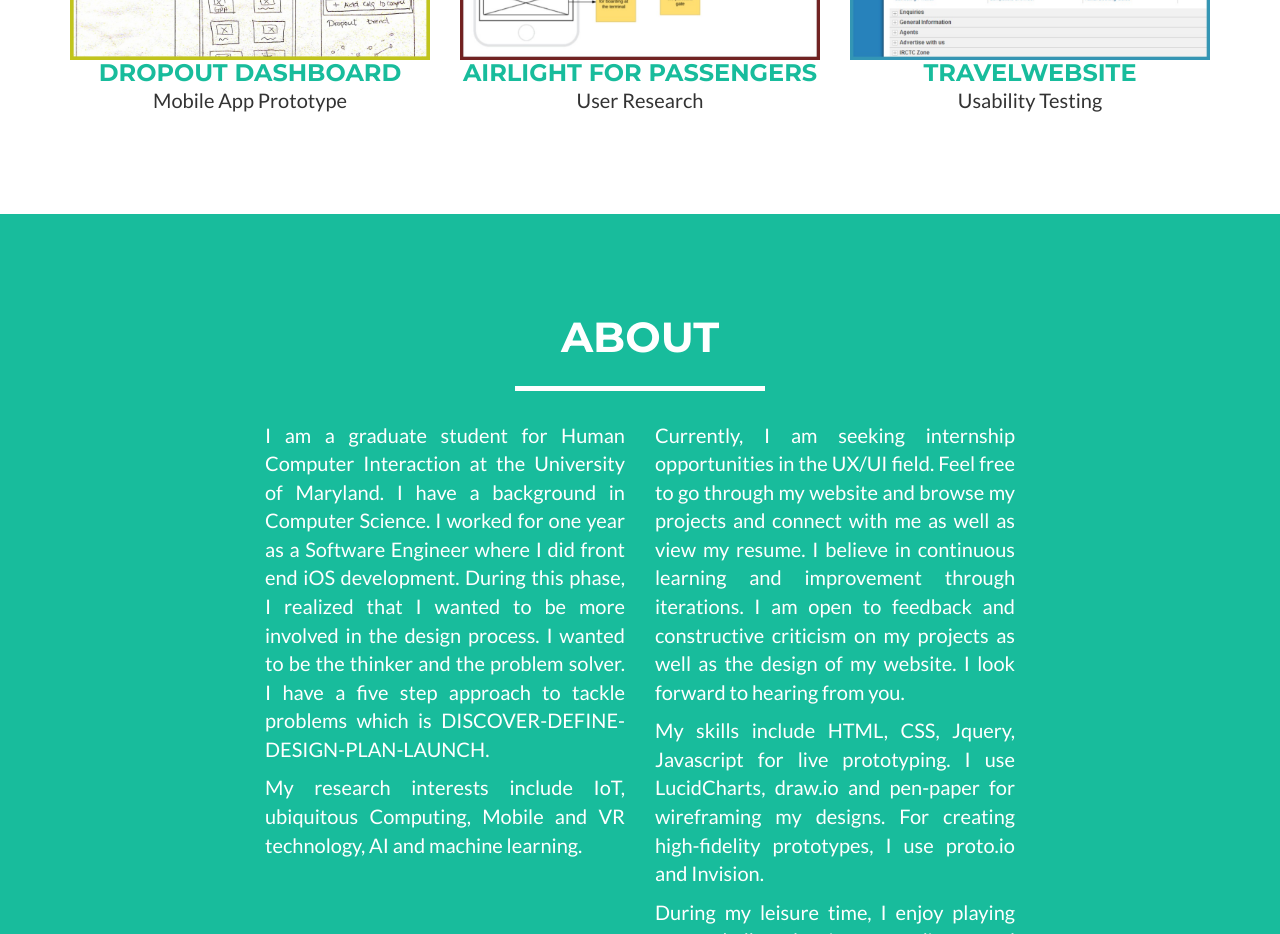
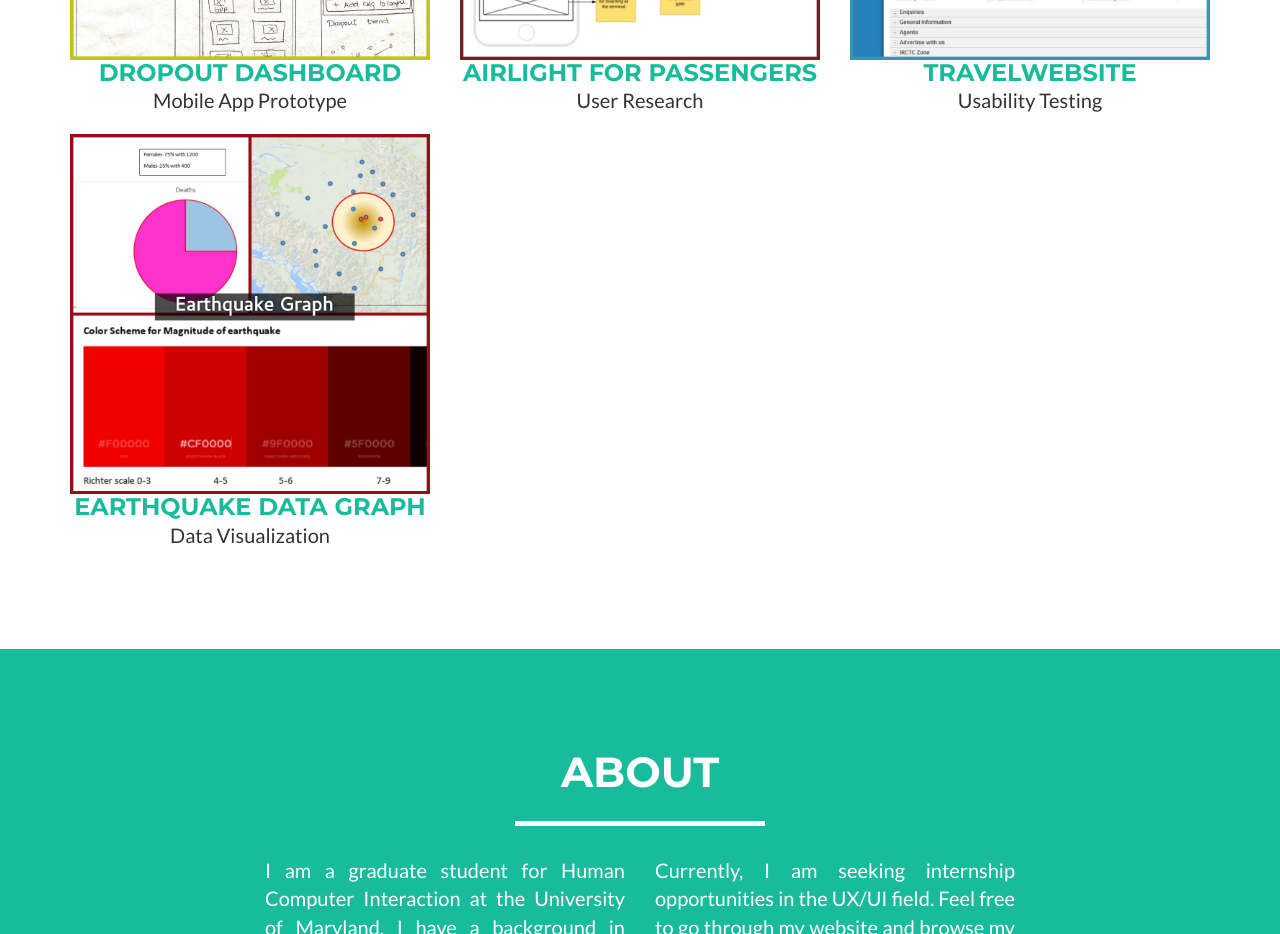
Before and after one commit to vinita-atre/Personal-Website, a website: page index.html in a window 1280 px wide. Shown: the part 1800-2734 px from the top of the page. Drawn offline with nearby package versions, Linux system fonts and the light colour scheme.

Commit message:
added logo for eathquake prj and cahnged copyright year

```diff
--- a/index.html
+++ b/index.html
@@ -106,6 +106,17 @@
 
                 						<p id="project-subtitle">Usability Testing</p>
                 					</div>
+                				</div>
+                				<br>
+                				<div class="row">
+                					<div class="col-sm-4 portfolio-item"><a class="portfolio-link" data-toggle="modal" href="#portfolioModal7"><img alt="" class="img-responsive" src="img/portfolio/EarthquakeGraph/logo.jpg" /> </a>
+
+                						<h3 id="project-title"><a class="portfolio-link" data-toggle="modal" href="#portfolioModal7">Earthquake data graph</a></h3>
+                						<a class="portfolio-link" data-toggle="modal" href="#portfolioModal7"> </a>
+
+                						<p id="project-subtitle">Data Visualization</p>
+                					</div>
+
                 				</div>
                 			</div>
                 		</section>
```
Also changed, not shown: img/portfolio/EarthquakeGraph/allQuakes.png (added), img/portfolio/EarthquakeGraph/colorscheme.png (added), img/portfolio/EarthquakeGraph/deathgraph.png (added), img/portfolio/EarthquakeGraph/earthquakedamage.png (added), img/portfolio/EarthquakeGraph/logo.jpg (added), img/portfolio/EarthquakeGraph/lowertable.png (added), img/portfolio/EarthquakeGraph/survivalgraph.png (added), img/portfolio/EarthquakeGraph/uppertable.png (added).
